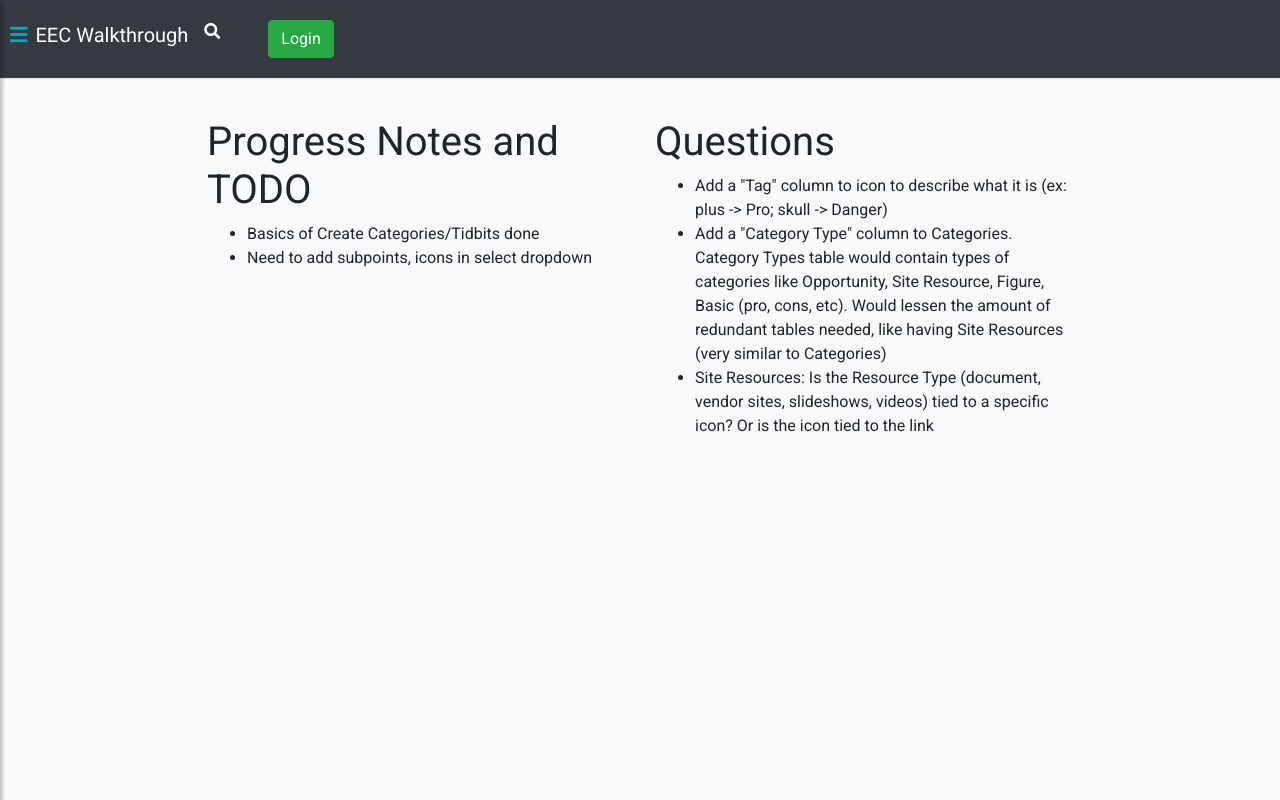
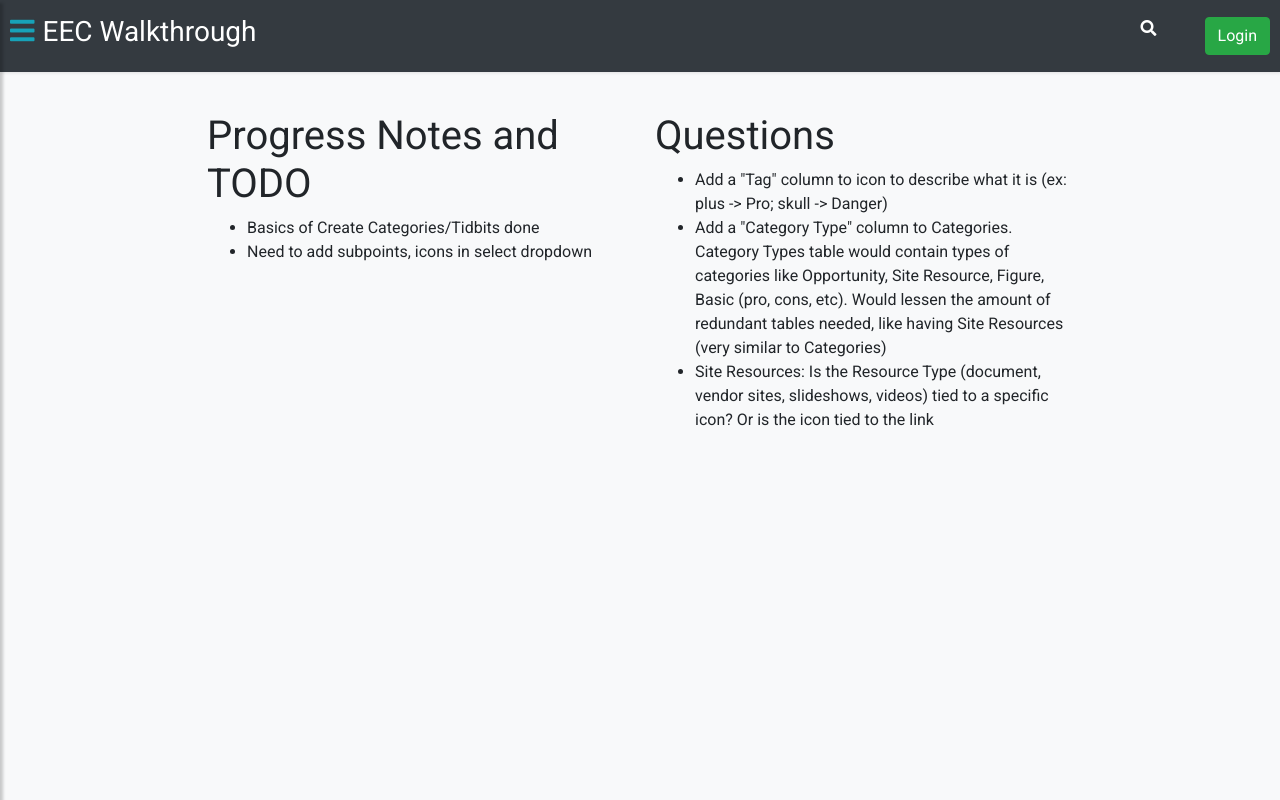
Before and after one commit to osu-cass/eec-walkthrough-react, a React (Create React App) app in the folder frontend/: page / in a window 1280 px wide. Built offline with nearby package versions, Linux system fonts and the light colour scheme; no server answers.

Commit message:
Fixed conflicting styling issues with new merge

```diff
--- a/frontend/src/components/Card.js
+++ b/frontend/src/components/Card.js
@@ -1,5 +1,5 @@
 import React from 'react'
-import { Card as CardBS } from 'react-bootstrap/Card'
+import { Card as CardBS } from 'react-bootstrap'
 import Edit from './Edit'
 import BulletPoint from './BulletPoint'
 
--- a/frontend/src/components/NavBar.js
+++ b/frontend/src/components/NavBar.js
@@ -7,8 +7,8 @@ class NavBar extends React.Component {
   render() {
     return (
       <div className="navigation-bar">
-        <Navbar bg="dark" variant="dark">
-          <Navbar.Brand as="h3" className="text-white">
+        <nav className="navbar navbar-dark bg-dark">
+          <h3 className="text-white">
             <a
               className="text-info mr-2"
               href="#"
@@ -17,15 +17,14 @@ class NavBar extends React.Component {
               <i className="fas fa-bars"></i>
             </a>
             EEC Walkthrough
-          </Navbar.Brand>
+          </h3>
 
           <div className="d-flex">
             <Search />
             <Login />
           </div>
-        </Navbar>
+        </nav>
         {/*
-        will probably have to fix this
         <Navbar bg="dark" variant="dark">
           <Navbar.Brand as="h3" className="text-white">
             <a
@@ -45,6 +44,7 @@ class NavBar extends React.Component {
         </Navbar>
          */}
       </div>
+
     )
   }
 }
--- a/frontend/src/components/SidebarCollection.css
+++ b/frontend/src/components/SidebarCollection.css
@@ -1,4 +1,4 @@
-.card-header {
+#sidebarCollection.card-header {
 	cursor: pointer;
 	color: #FFFFFF;
 	background: #169DB2;
@@ -14,7 +14,7 @@ div.nav_link {
 	margin-top: -1.5rem;
 }
 
-.card-header:hover {
+#sidebarCollection.card-header:hover {
 	cursor: pointer;
 	color: #FFFFFF;
 	background: #027484;
--- a/frontend/src/components/SidebarCollection.js
+++ b/frontend/src/components/SidebarCollection.js
@@ -9,7 +9,7 @@ import "./SidebarCollection.css";
 const SidebarCollection = props => {
 	return (
 		<Accordion>
-			<Accordion.Toggle as={Card.Header} style={{ fontSize: "1.2rem" }} eventKey="0">
+			<Accordion.Toggle as={Card.Header} id="sidebarCollection" style={{ fontSize: "1.2rem" }} eventKey="0">
 				{/* If no collection passed in, make singular link */}
 				{props.collection ?
 					props.collectionName :
@@ -23,7 +23,6 @@ const SidebarCollection = props => {
 							return (
 								<NavLink to={`/${props.collectionLink}/${item.pageId}`} className="ml-3 nav_link">
 									<Card.Body key={item.pageId} style={{ fontSize: "1rem" }} className="nav_link">
-
 										{item.name}
 									</Card.Body>
 
```
Also changed, not shown: frontend/src/components/InputField.js (+0 -10 lines).
